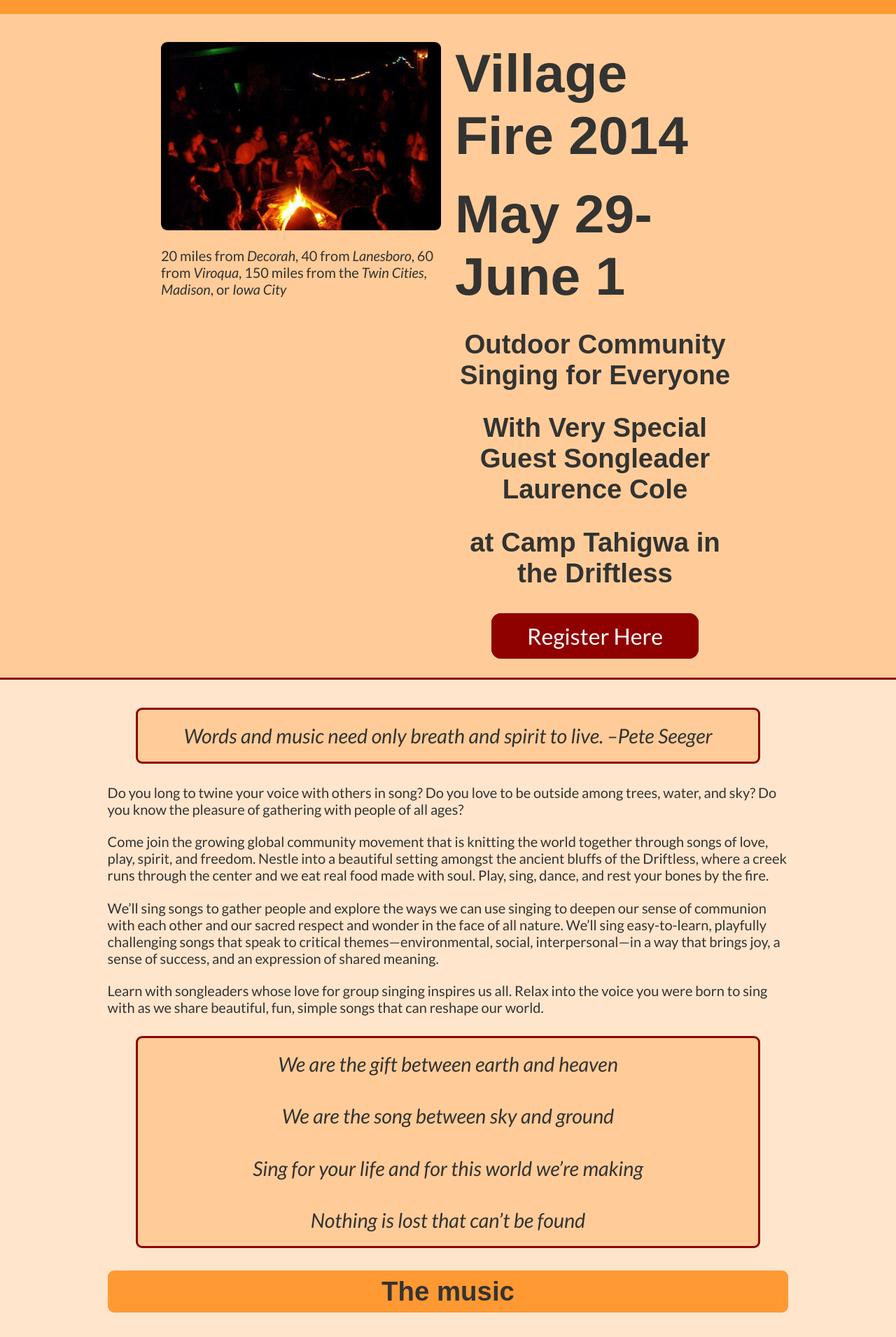
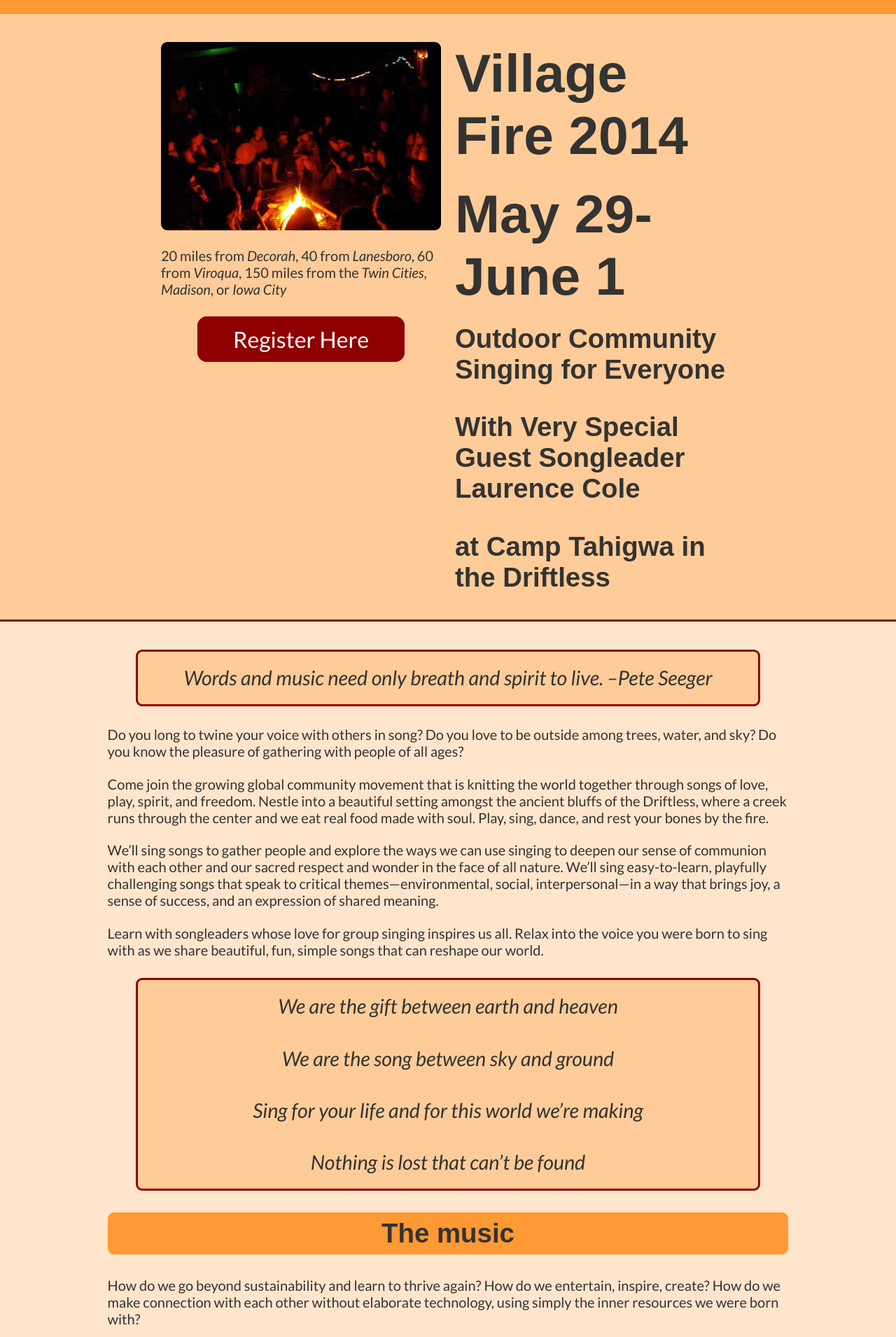
Before and after one commit to neilmb/villagefire, a Jekyll site: the page built from index.md, in a window 1280 px wide. Shown: the top 1910 px of the page at 70% size. Built offline with Jekyll 4.4.1, drawn with Linux system fonts in a browser that asks for light colours; some web fonts are replaced.

Commit message:
change headers in headerbox

```diff
--- a/_layouts/home.html
+++ b/_layouts/home.html
@@ -18,20 +18,20 @@
         <p>20 miles from <em>Decorah</em>, 40 from <em>Lanesboro</em>, 60 from
         <em>Viroqua</em>, 150 miles from the <em>Twin Cities</em>,
         <em>Madison</em>, or <em>Iowa City</em></p>
+
+        <div id="btn"><a href="http://www.eventbrite.com/event?eid=10717304747">Register
+            Here</a></div>
     </div>
 
     <div id="right">
         <h1>Village Fire 2014</h1>
         <h1>May 29-June 1</h1>
 
-        <h2>Outdoor Community Singing for Everyone</h2>
+        <h3>Outdoor Community Singing for Everyone</h3>
 
-        <h2>With Very Special Guest Songleader Laurence Cole</h2>
+        <h3>With Very Special Guest Songleader Laurence Cole</h3>
 
-        <h2>at Camp Tahigwa in the Driftless</h2>
-
-        <div id="btn"><a href="http://www.eventbrite.com/event?eid=10717304747">Register
-            Here</a></div>
+        <h3>at Camp Tahigwa in the Driftless</h3>
     </div>
 
 </div>
--- a/assets/css/main.css
+++ b/assets/css/main.css
@@ -431,8 +431,8 @@ h2 {
   padding: 8px 0;
 }
 h3 {
-  font-size: 36px;
-  font-size: 1.8rem;
+  font-size: 48px;
+  font-size: 2.4rem;
 }
 h4 {
   font-size: 36px;
--- a/assets/less/typography.less
+++ b/assets/less/typography.less
@@ -22,7 +22,7 @@ h2 {
     padding: 8px 0;
 }
 h3 {
-	.font-rem(36)
+	.font-rem(48)
 }
 h4 {
 	.font-rem(36);
```
